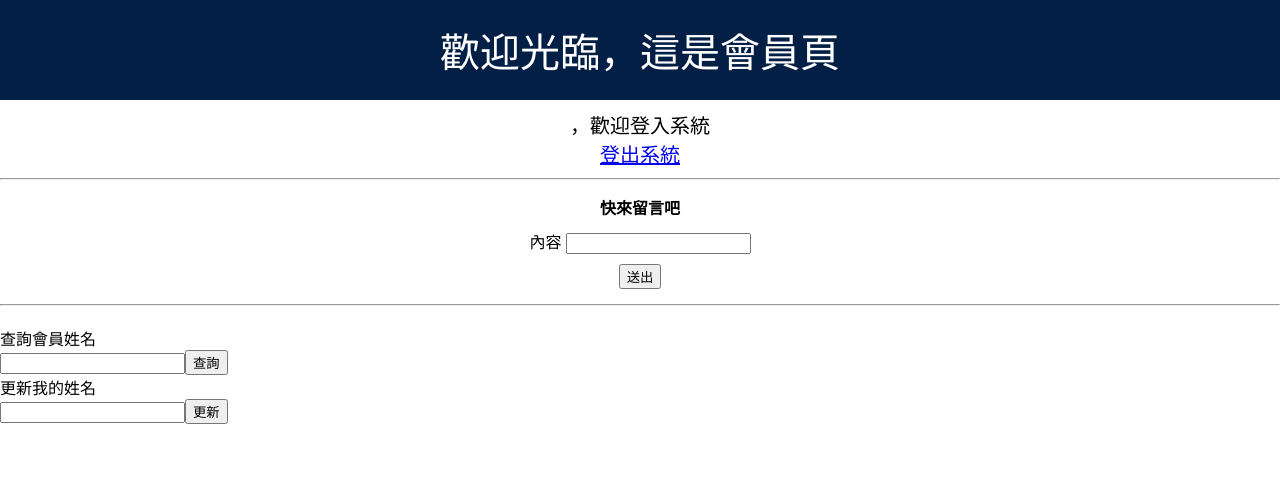
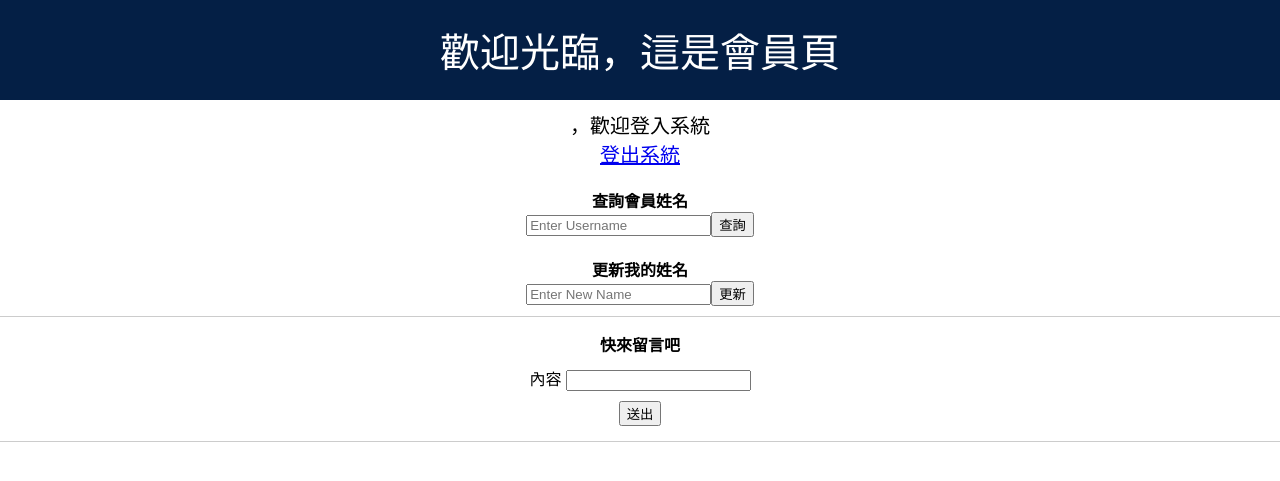
Before and after one commit to stevenlin-TW/WeHelp, a Flask app: template w7/templates/success.html in a window 1280 px wide. Shown: the top 481 px of the page. Run offline with Flask 2, Linux system fonts and the light colour scheme; the template is opened without the code that fills it, so the values that code supplies are empty.

Commit message:
Nov 5 13:38

```diff
--- a/w7/app.py
+++ b/w7/app.py
@@ -1,5 +1,4 @@
-from pickle import FALSE
-from flask import Flask, url_for, jsonify
+from flask import Flask, url_for
 from flask import render_template
 from flask import request
 from flask import redirect
--- a/w7/static/style.css
+++ b/w7/static/style.css
@@ -5,7 +5,7 @@
 .container{
     display: grid;
     grid-template-columns: 1fr auto 1fr;
-    grid-template-rows: 100px auto auto;
+    grid-template-rows: 100px auto auto auto auto auto auto;
 }
 
 .title{
@@ -54,8 +54,25 @@
     text-align: center;
 }
 
+.search_box{
+    grid-column: 1 / 4 ;
+    grid-row: 3;
+    text-align: center;
+    padding: 10px;
+}
+
+.update_box{
+    grid-column: 1 / 4 ;
+    grid-row: 4;
+    text-align: center;
+    padding: 10px;
+}
+
 .message_box{
+    grid-column: 1 / 4 ;
+    grid-row: 5;
     padding: 10px;
+    border-top: solid 1px #ccc;
 }
 
 .form3{
@@ -66,6 +83,12 @@
     padding: 5px;
 }
 
+.comment_box{
+    grid-column: 1 / 4 ;
+    grid-row: 6;
+    border-top: solid 1px #ccc;
+}
+
 .comment{
     padding: 10px;
     text-align: center;
--- a/w7/templates/success.html
+++ b/w7/templates/success.html
@@ -16,8 +16,17 @@
                 <div>{{name}}，歡迎登入系統</div>
                 <div><a href="/signout">登出系統</a></div>
             </div>
+            <div class="search_box">
+                <div style="font-weight: bold;">查詢會員姓名</div>
+                <input type="text" id="username" placeholder="Enter Username" /><button id="search">查詢</button>
+                <div class="result" id="name" style="display: none;"></div>
             </div>
-        <hr/>
+            <div class="update_box">
+                <div style="font-weight: bold;">更新我的姓名</div>
+                <input type="text" id="new_name" placeholder="Enter New Name" /><button id="update">更新</button>
+                <div class="result" id="update_info" style="display: none;"></div>
+            </div>
+            <script src={{ url_for("static", filename = "member.js")}}></script>
             <div class="message_box">
                 <form action="/message" method="POST" class="form3">
                     <div style="font-weight: bold;">快來留言吧</div>
@@ -25,7 +34,6 @@
                     <div><button>送出</button></div>
                 </form>
             </div>
-        <hr/>
             <div class="comment_box">
                 <div class="comment" id="comment"></div>
             </div>
@@ -36,18 +44,8 @@
                     content.innerHTML = content.innerHTML + comment[i][0] + " : " + comment[i][1] + "<br/>";
                 }
                 console.log(comment);
+            </script>
 
-        </script>
-        <div>
-            <div>查詢會員姓名</div>
-            <input type="text" id="username" /><button id="search">查詢</button>
-            <div class="result" id="name" style="display: none;"></div>
         </div>
-        <div>
-            <div>更新我的姓名</div>
-            <input type="text" id="new_name" /><button id="update">更新</button>
-            <div class="result" id="update_info" style="display: none;"></div>
-        </div>
-        <script src={{ url_for("static", filename = "member.js")}}></script>
     </body>
 </html>
```
Lines whose indentation alone changed are shown as unchanged.
